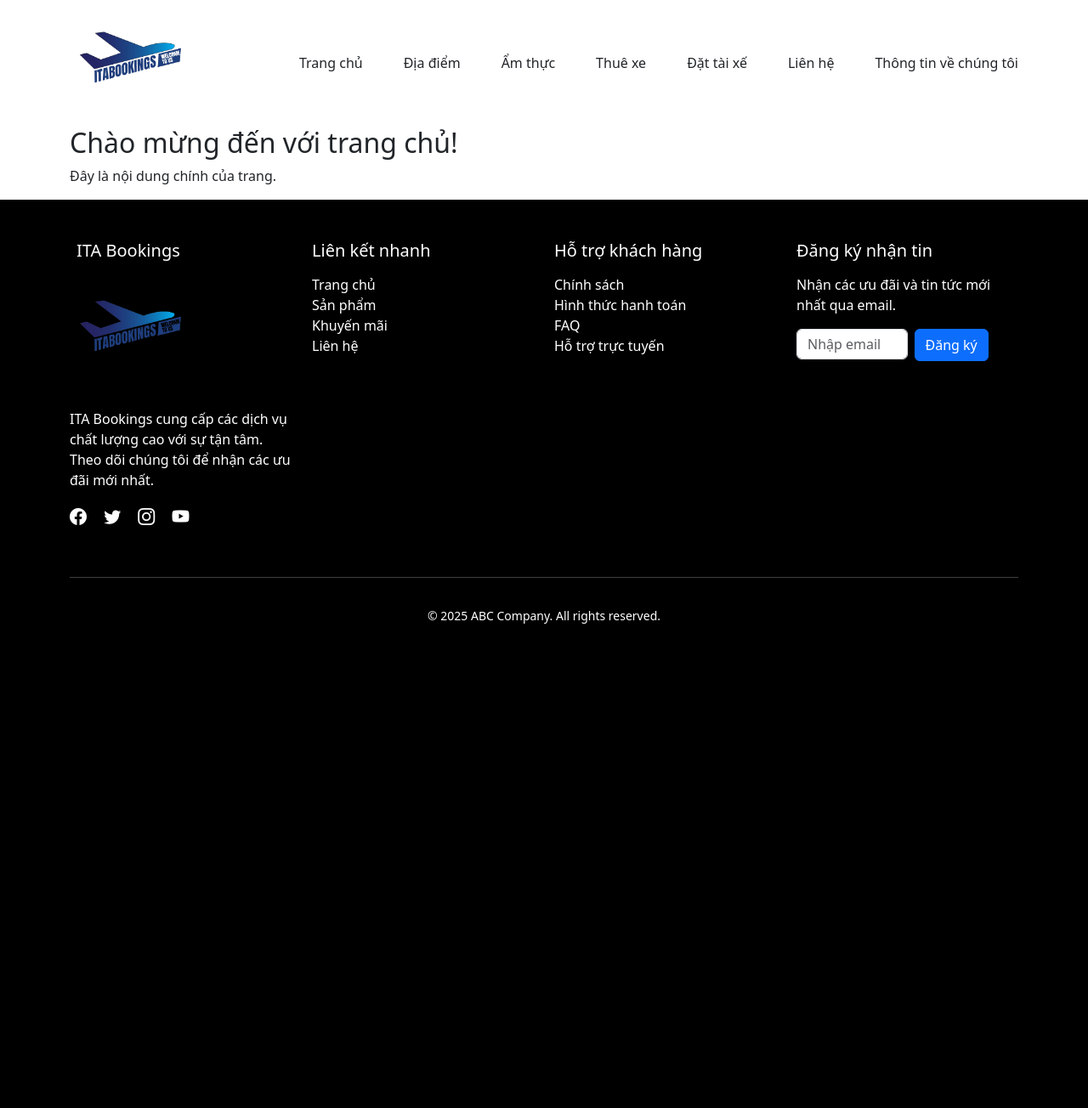
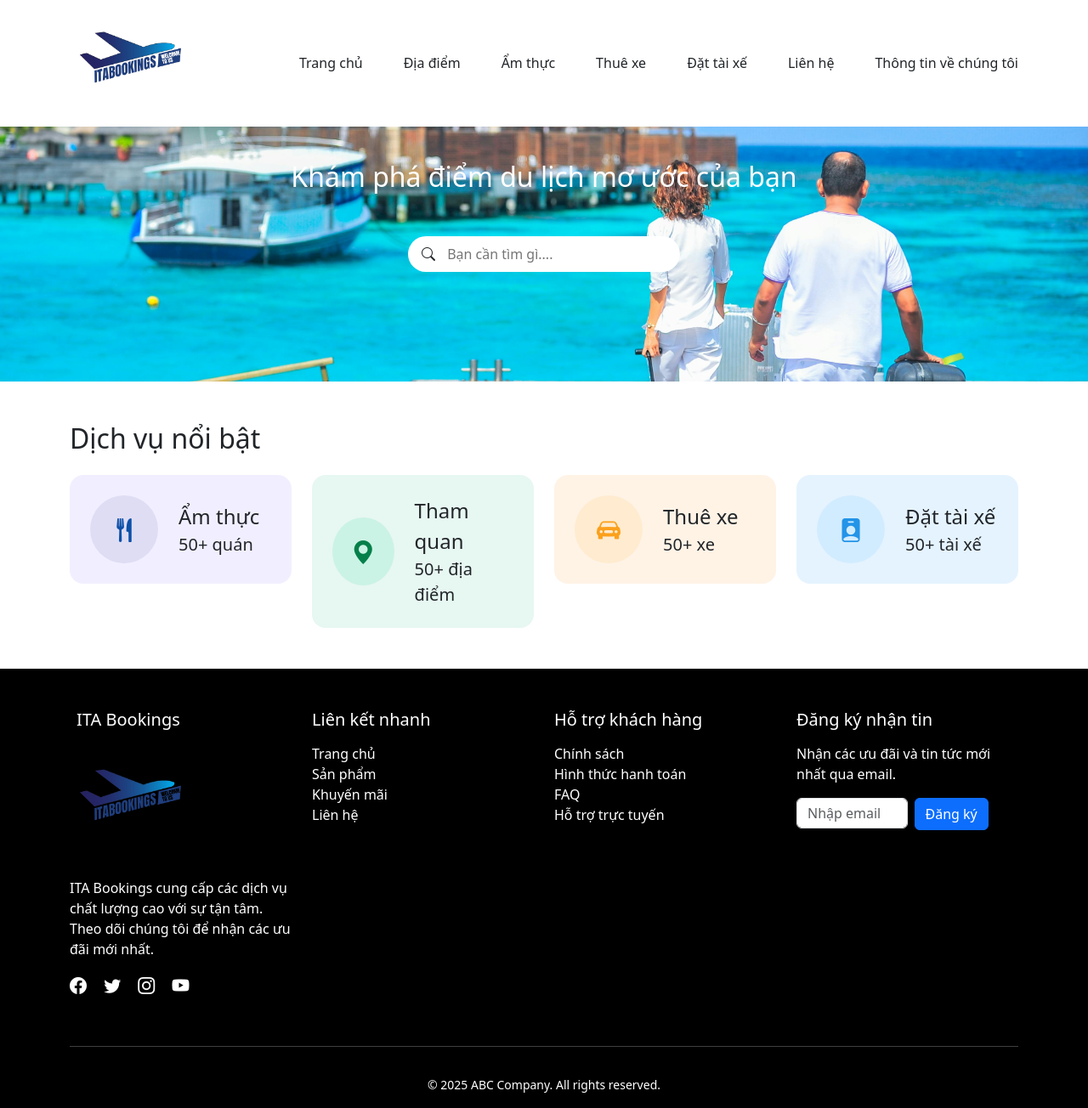
Before and after one commit to thuwie/ITABookings, a PHP site: template src/templates/pages/home.html.twig in a window 1280 px wide. Shown: the part 75-1379 px from the top of the page at 85% size. Before the commit the page ends 809 px from the top, so only its background shows below. Run offline with PHP 8.4, Linux system fonts and the light colour scheme; the template is opened without the code that fills it, so the values that code supplies are empty; some libraries are stand-ins or nearby versions.

Commit message:
feat(ui): Buidling homepage, finished feature service section

```diff
--- a/public/css/custom.css
+++ b/public/css/custom.css
@@ -19,3 +19,34 @@
     text-shadow: 2px 2px 8px rgba(255, 255, 255, 0.9),
         -2px -2px 8px rgba(255, 255, 255, 0.9);
 }
+
+/*Banner searching*/
+.bg-banner-custom {
+    background-image: url('../images/banner.jpg');
+    background-size: cover;
+    background-position: center;
+    background-repeat: no-repeat;
+    width: 100%;
+    height: 300px;
+}
+
+.input-searching:focus {
+    outline: none !important;
+    box-shadow: none !important;
+}
+
+/*Hiệu ứng cho các dịch vụ nổi bật*/
+.pointer-hover-col {
+    transition: transform 0.3s ease, box-shadow 0.3s ease;
+    /* mượt khi hover */
+    cursor: pointer;
+    /* default shadow màu đen trong suốt */
+    --shadow-color: rgba(0, 0, 0, 0.15);
+}
+
+.pointer-hover-col:hover {
+    transform: scale(1.05);
+    /* scale vừa phải */
+    /* đổ shadow theo màu nền */
+    box-shadow: 0 8px 20px var(--shadow-color);
+}
--- a/src/templates/components/footer.html.twig
+++ b/src/templates/components/footer.html.twig
@@ -1,4 +1,4 @@
-<footer class="bg-black text-white pt-5">
+<footer class="bg-black text-white pt-5 mt-5">
     <div class="container">
         <div class="row">
             <!-- About / Company Info -->
--- a/src/templates/layouts/base.html.twig
+++ b/src/templates/layouts/base.html.twig
@@ -6,13 +6,13 @@
     <title>{% block title %}Website{% endblock %}</title>
     <link rel="stylesheet" href="/css/bootstrap.min.css">
     <link rel="stylesheet" href="/css/custom.css">
-    <link rel="stylesheet" href="https://cdn.jsdelivr.net/npm/bootstrap-icons@1.11.3/font/bootstrap-icons.min.css">
+    <link rel="stylesheet" href="https://cdn.jsdelivr.net/npm/bootstrap-icons@1.13.1/font/bootstrap-icons.min.css">
 </head>
 
 <body>
     {% include 'components/header.html.twig' %}
 
-    <main class="container">
+    <main class="w-100">
         {% block body %}{% endblock %}
     </main>
 
--- a/src/templates/pages/home.html.twig
+++ b/src/templates/pages/home.html.twig
@@ -4,6 +4,88 @@
 {% block title %}Trang chủ{% endblock %}
 
 {% block body %}
-<h2>Chào mừng đến với trang chủ!</h2>
-<p>Đây là nội dung chính của trang.</p>
+
+{# banner searching #}
+<div class="bg-banner-custom p-3 position-relative">
+
+    <h2 class="text-center text-white mt-4">Khám phá điểm du lịch mơ ước của bạn</h2>
+
+    <div class="bg-white w-25 py-2 px-3 rounded-5 position-absolute top-50 start-50 translate-middle">
+        <i class="bi bi-search"></i>
+        <input type="text" name="search" class="ms-2 border-0 shadow-none focus-ring-0 input-searching"
+            placeholder="Bạn cần tìm gì...." style="width: 90%" />
+    </div>
+</div>
+
+<div class="container mt-5">
+    {# Dịch vụ nổi bật #}
+    <section>
+        <h2 class="mb-4">Dịch vụ nổi bật</h2>
+        <div class="row row-cols-4 g-4">
+            <a href="#" class="col text-decoration-none text-reset">
+                <div class="p-4 rounded-4 pointer-hover-col"
+                    style="background-color: #F1EFFF; --shadow-color: rgba(13,80,168,0.4)">
+                    <div class="d-flex flex-row gap-4 align-items-center">
+                        <div class="rounded-circle flex-row d-flex justify-content-center align-items-center "
+                            style="width: 80px; height: 80px; background-color: #DFDDF4;">
+                            <i class="bi bi-fork-knife fs-3 " style="color: #0D50A8;"></i>
+                        </div>
+                        <div class="d-flex flex-column">
+                            <span class="fs-4">Ẩm thực</span>
+                            <span class="fs-5">50+ quán</span>
+                        </div>
+                    </div>
+                </div>
+            </a>
+            <a href="#" class="col text-decoration-none text-reset">
+                <div class="p-4 rounded-4 pointer-hover-col"
+                    style="background-color: #E7F7F1; --shadow-color: rgba(5,128,74,0.4)">
+                    <div class="d-flex flex-row gap-4 align-items-center">
+                        <div class="rounded-circle flex-row d-flex justify-content-center align-items-center "
+                            style="width: 80px; height: 80px; background-color: #CAF3E5;">
+                            <i class="bi bi-geo-alt-fill fs-3" style="color: #05804A;"></i>
+                        </div>
+                        <div class="d-flex flex-column">
+                            <span class="fs-4">Tham quan</span>
+                            <span class="fs-5">50+ địa điểm</span>
+                        </div>
+                    </div>
+                </div>
+            </a>
+            <a href="#" class="col text-decoration-none text-reset">
+                <div class="p-4 rounded-4 pointer-hover-col" style="background-color: #FFF3E6; --shadow-color: #FFCC33">
+                    <div class="d-flex flex-row gap-4 align-items-center">
+                        <div class="rounded-circle flex-row d-flex justify-content-center align-items-center "
+                            style="width: 80px; height: 80px; background-color: #FFEBCF;">
+                            <i class="bi bi-car-front-fill fs-3" style="color: #FBA01C"></i>
+                        </div>
+                        <div class="d-flex flex-column">
+                            <span class="fs-4">Thuê xe</span>
+                            <span class="fs-5">50+ xe</span>
+                        </div>
+                    </div>
+                </div>
+            </a>
+            <a href="#" class="col text-decoration-none text-reset">
+                <div class="p-4 rounded-4 pointer-hover-col" style="background-color: #E5F3FF; --shadow-color: #3366CC">
+                    <div class="d-flex flex-row gap-4 align-items-center">
+                        <div class="rounded-circle flex-row d-flex justify-content-center align-items-center "
+                            style="width: 80px; height: 80px; background-color: #D2ECFF;">
+                            <i class="bi bi-person-badge-fill fs-3" style="color: #2394E8"></i>
+                        </div>
+                        <div class="d-flex flex-column">
+                            <span class="fs-4">Đặt tài xế</span>
+                            <span class="fs-5">50+ tài xế</span>
+                        </div>
+                    </div>
+                </div>
+            </a>
+        </div>
+    </section>
+
+    {# Địa điểm nổi bật #}
+    <section>
+
+    </section>
+</div>
 {% endblock %}
```
Also changed, not shown: public/images/banner.jpg (added).
